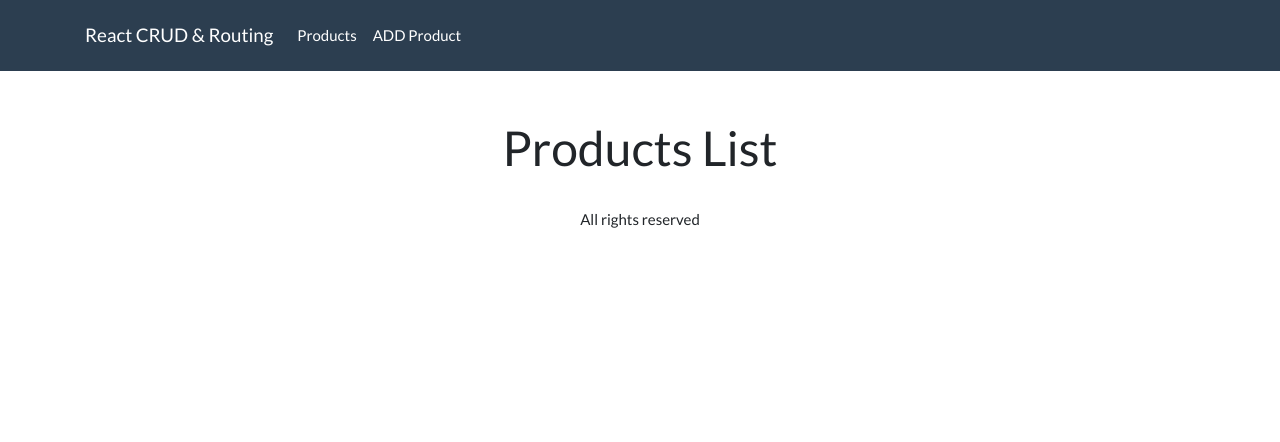
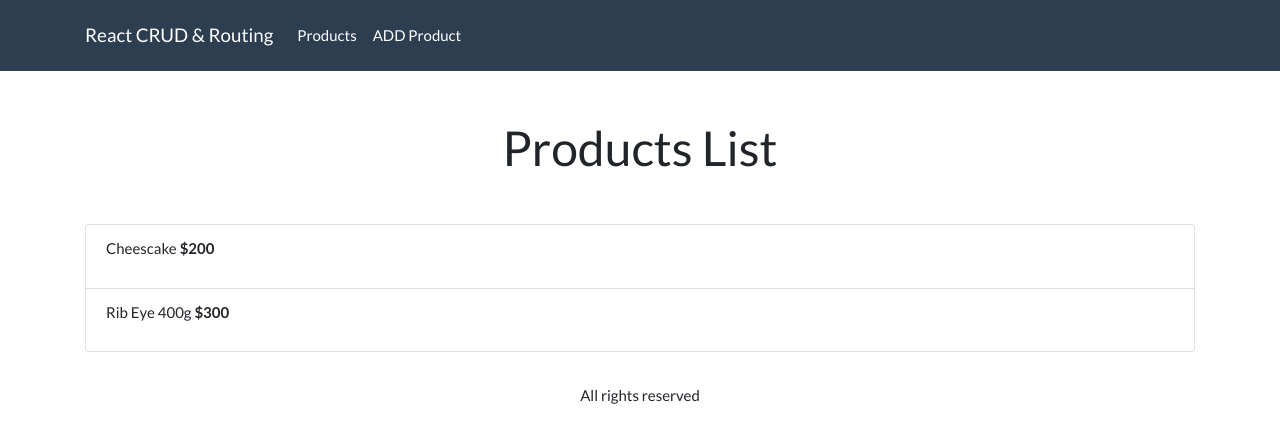
Before and after one commit to fr-me-jim/products, a React (Create React App) app: page /products in a window 1280 px wide. Shown: the top 442 px of the page. Built offline with nearby package versions, Linux system fonts and the light colour scheme; data requests are answered from the project's data file.

Commit message:
ProductsList => Products + ProductList component

```diff
--- a/src/App.js
+++ b/src/App.js
@@ -3,7 +3,7 @@ import { BrowserRouter as Router, Route, Switch } from 'react-router-dom';
 import axios from 'axios';
 
 import Header from './components/Header';
-import ProductsList from './components/ProductsList';
+import Products from './components/Products';
 import AddProduct from './components/AddProduct';
 import EditProduct from './components/EditProduct';
 import Product from './components/Product';
@@ -13,6 +13,19 @@ function App() {
   //state
   const [ products, setProducts ] = useState([]);
 
+  useEffect(() => {
+    const queryAPI = async () => {
+      const url = `http://localhost:4000/restaurant`;
+
+      const response = await axios.get(url);
+
+      setProducts(response.data);
+    }
+
+    queryAPI();
+
+  }, []);
+
   return (
     <Router>
       <Header />
@@ -20,7 +33,13 @@ function App() {
       <main className="container mt-5">
         <Switch>
           <Route exact path="/products/new" component={AddProduct} />
-          <Route exact path="/products" component={ProductsList} />
+          <Route exact path="/products"
+            render={ () => (
+              <Products
+                products={products}
+              />
+            ) }
+          />
           <Route exact path="/products/edit/:id" component={EditProduct} />
           <Route  exact path="/products/:id" component={Product} />
         </Switch>
--- /dev/null
+++ b/src/components/ProductList.js
@@ -0,0 +1,21 @@
+import React from 'react';
+
+const ProductList = ({product}) => {
+    return (
+        <li
+            data-category={product.category}
+            className="list-group-item d-flex justify-content-between align-items-center"
+        >
+            <p>
+                {product.dishName} { '  ' }
+                <span className="font-weight-bold">${product.dishPrice}</span>
+            </p>
+
+            <div>
+
+            </div>
+        </li>
+    );
+}
+
+export default ProductList;
--- /dev/null
+++ b/src/components/Products.js
@@ -0,0 +1,20 @@
+import React, { Fragment } from 'react';
+import ProductList from './ProductList';
+
+const Products = ({products}) => {
+    return (
+        <Fragment>
+            <h1 className="text-center">Products List</h1>
+            <ul className="list-group mt-5">
+                { products.map( product => (
+                    <ProductList
+                        key={product.id}
+                        product={product}
+                    />
+                ) ) }
+            </ul>
+        </Fragment>
+    );
+}
+
+export default Products;
--- a/src/components/ProductsList.js
+++ /dev/null
@@ -1,9 +0,0 @@
-import React from 'react';
-
-const ProductsList = () => {
-    return (
-        <h1 className="text-center">Products List</h1>
-    );
-}
-
-export default ProductsList;
```
